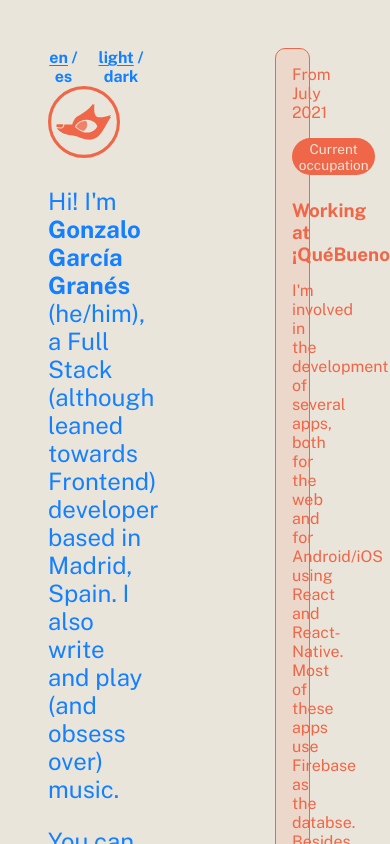
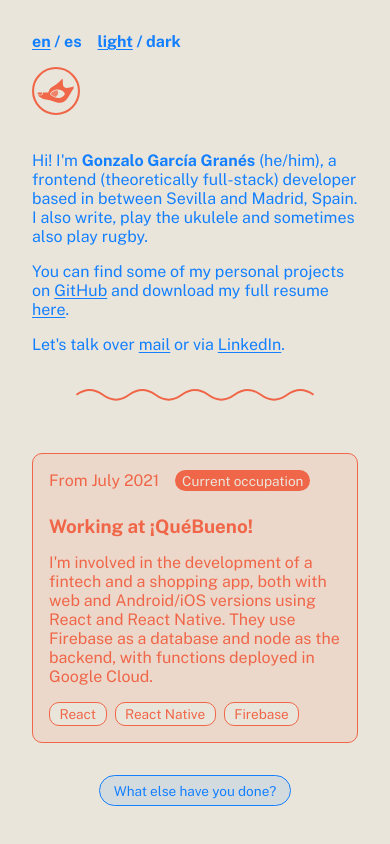
Before and after one commit to Gonza116/gonza116.github.io, a React (Create React App) app: page / in a window 390 px wide. Shown: the top 844 px of the page. Built offline with nearby package versions, Linux system fonts and the light colour scheme.

Commit message:
Responsive design and easter egg

```diff
--- a/src/AboutMe.css
+++ b/src/AboutMe.css
@@ -1,7 +1,6 @@
 .about-me-container {
-	margin-left: 0;
-	font-size: 1.5rem;
-	max-width: 450px;
+	margin: 0;
+	margin-bottom: 2em;
 }
 
 .about-me-container a {
@@ -13,5 +12,58 @@
 }
 
 .gregg-logo {
-	margin: 0;
+	margin-left: 0;
 }
+
+.talking-fox {
+	margin-top: 2em;
+	margin: 0em;
+	display: flex;
+	align-items: center;
+	gap: 0.5em;
+}
+
+.bubble {
+	position: relative;
+	background-color: var(--red-background);
+	color: var(--red);
+	border: 1px solid #f06648;
+	padding: 1em;
+	border-radius: 10px;
+	align-items: stretch;
+	font-size: 1rem;
+	transition: height 1s;
+}
+.bubble:after {
+	content: "";
+	position: absolute;
+	display: block;
+	width: 0;
+	z-index: 1;
+	border-style: solid;
+	border-color: transparent #f06648;
+	border-width: 8px 0 8px 8px;
+	top: 50%;
+	right: -8px;
+	margin-top: -8px;
+}
+
+@media only screen and (min-width: 801px) {
+	.about-me-container {
+		margin-left: 0;
+		font-size: 1.5rem;
+		max-width: 450px;
+	}
+
+	.about-me-container a {
+		text-underline-offset: 2px;
+	}
+
+	.about-me-name {
+		font-weight: 700;
+	}
+
+	.gregg-logo {
+		margin: 0;
+	}
+}
--- a/src/AboutMe.js
+++ b/src/AboutMe.js
@@ -2,14 +2,40 @@ import "./AboutMe.css";
 import { useTranslation } from "react-i18next";
 import links from "./constants/links";
 import Gregg from "./assets/Gregg.svg";
+import { useState } from "react";
 
 const AboutMe = () => {
 	const { t } = useTranslation();
+
+	const [talk, setTalk] = useState(0);
+	const quotes = [
+		"The enemy gate is down (Ender's Game)",
+		"If what I think it's happening is happening, it better not be (Fantastic Mr. Fox)",
+		"You gotta do it every day - that's the hard part. But it does get easier. (BoJack Horseman)",
+		"I believe in a universe that doesn't care and in people who do (Night In The Woods)",
+		"If I showed my fangs, would you tell me that they're cool? (Laura Les - Haunted)",
+		"Got my invitation to eternal damnation (Rina Sawayama - This Hell)",
+		"Psycho, priceless, good in a crisis (Caroline Polacheck - Billions)",
+		"And I want to know what would happen if I surrender to the sound (Phoebe Bridgers - Motion Sickness)",
+		"Nothing is forever, lucky to remember, stay up in the moment (Charli XCX - Twice)",
+		"Small things become big. Winter turns to spring. One thing always changes into another. (Brother Bear)",
+	];
+	const quote = quotes[Math.floor(Math.random() * quotes.length)];
+
 	return (
 		<section className="about-me-container">
-			<figure className="gregg-logo">
-				<img src={Gregg} alt="Gregg Logo" style={{ height: "3em" }} />
-			</figure>
+			<div className="talking-fox">
+				{talk > 0 && <p className="bubble">{quote}</p>}
+				<figure
+					className="gregg-logo"
+					onClick={() => {
+						setTalk(talk + 1);
+					}}
+				>
+					<img src={Gregg} alt="Gregg Logo" style={{ height: "3em" }} />
+				</figure>
+			</div>
+
 			<div>
 				<p>
 					{t("title-p1-1")}{" "}
--- a/src/Main.css
+++ b/src/Main.css
@@ -2,6 +2,30 @@
 	width: 100%;
 }
 
+/* Mobile */
+
+#root > * {
+	width: 100%;
+	box-sizing: border-box;
+}
+
+header {
+	justify-content: space-between;
+	height: 100%;
+	padding: 2em;
+}
+
+.timeline-section {
+	display: flex;
+	flex-direction: column;
+	justify-content: center;
+	padding: 1em 2em;
+	gap: 2em;
+}
+
+/* Desktop */
+
+@media only screen and (min-width: 801px) {
 	#root > * {
 		width: 50%;
 		box-sizing: border-box;
@@ -26,3 +50,4 @@ header {
 		padding: 3em 5em;
 		gap: 2em;
 	}
+}
--- a/src/Swirl.css
+++ b/src/Swirl.css
@@ -1,17 +1,9 @@
 .swirl-container {
-	text-align: left;
+	text-align: center;
 }
 
-.swirl-easter-egg {
-	position: absolute;
-	bottom: -1000%;
+@media only screen and (min-width: 801px) {
+	.swirl-container {
+		text-align: left;
+	}
 }
-
-.swirl-text {
-	font-size: x-small;
-	color: var(--red);
-}
-
-.swirl-quote {
-	font-style: italic;
-}
--- a/src/Swirl.js
+++ b/src/Swirl.js
@@ -1,48 +1,12 @@
 import "./Swirl.css";
-import { useState } from "react";
-import { useTranslation } from "react-i18next";
 import SwirlImage from "./assets/Swirl.svg";
 
 const Swirl = () => {
-  const { t } = useTranslation();
-  const [easterEgg, setEasterEgg] = useState(false);
-  const quotes = [
-    "The enemy gate is down (Ender's Game)",
-    "If what I think it's happening is happening, it better not be (Fantastic Mr. Fox)",
-    "You gotta do it every day - that's the hard part. But it does get easier. (BoJack Horseman)",
-    "I believe in a universe that doesn't care and in people who do (Night In The Woods)",
-  ];
-  const quote = quotes[Math.floor(Math.random() * quotes.length)];
-
-  return (
-    <section className="swirl-container">
-      <img
-        src={SwirlImage}
-        alt="Swirl"
-        style={{ width: "15em" }}
-        onClick={() => {
-          setEasterEgg(!easterEgg);
-        }}
-      />
-      <div
-        className="swirl-easter-egg"
-        onClick={() => {
-          setEasterEgg(!easterEgg);
-        }}
-      >
-        <p className="swirl-text">
-          {t("footer-thanks-1")}
-          <a href="https://alvaro.gs" target="_blank" rel="noreferrer">
-            Álvaro
-          </a>{" "}
-          {t("footer-thanks-2")}
-        </p>
-        <p className="swirl-text">
-          <span className="swirl-quote">{quote}</span>
-        </p>
-      </div>
-    </section>
-  );
+	return (
+		<section className="swirl-container">
+			<img src={SwirlImage} alt="Swirl" style={{ width: "15em" }} />
+		</section>
+	);
 };
 
 export default Swirl;
--- a/src/constants/eventList.js
+++ b/src/constants/eventList.js
@@ -51,15 +51,15 @@ export const EventListES = [
 	},
 	{
 		date: "Desde Julio, 2021",
-    title: "Trabajando en ¡QuéBueno!",
+		title: "Trabajando en NBQ Technologies",
 		extra: "Empleo actual",
 		technologies: "React, React Native, Firebase",
 		explanation: (
 			<p>
-        Mi trabajo aquí consiste en el desarrollo de diversas aplicaciones,
-        tanto web como para Android/iOS, utilizando React y React-Native. La
-        mayor parte de las aplicaciones utilizan Firebase como base de datos.
-        Además, algunas tienen backends basados en Java o Ruby on Rails.
+				Actualmente desarrollo una aplicación fintech (de microcréditos) y otra
+				de compra de ropa, con versiones tanto web como Android/iOS, utilizando
+				React y React Native. Las aplicaciones usan Firebase como base de datos
+				y node como backend, con funciones desplegadas en Google Cloud.
 			</p>
 		),
 		type: "CURRENT",
@@ -189,10 +189,10 @@ export const EventListEN = [
 		technologies: "React, React Native, Firebase",
 		explanation: (
 			<p>
-        I'm involved in the development of several apps, both for the web and
-        for Android/iOS using React and React-Native. Most of these apps use
-        Firebase as the databse. Besides, some of them have backends that use
-        Java or Ruby on Rails.
+				I'm involved in the development of a fintech and a shopping app, both
+				with web and Android/iOS versions using React and React Native. They use
+				Firebase as a database and node as the backend, with functions deployed
+				in Google Cloud.
 			</p>
 		),
 		type: "CURRENT",
--- a/src/locales/en/translation.json
+++ b/src/locales/en/translation.json
@@ -1,16 +1,9 @@
 {
-	"allEvents": "All events",
-	"workEvents": "Just work",
-	"workAndStudiesEvents": "Work and studies",
-	"studiesEvents": "Just studies",
-	"footer-thanks-1": "Made with patience, love and a hand from ",
-	"footer-thanks-2": " for the design and that stuff.",
-	"technologies": "Technologies",
 	"title-p1-1": "Hi! I'm",
 	"title-p1-prons": "(he/him),",
-	"title-p1-2": "a Full Stack (although leaned towards Frontend) developer based in Madrid, Spain.",
-	"title-p1-3": "I also write and play (and obsess over) music.",
-	"title-p2-1": "You can find some of my work over on",
+	"title-p1-2": "a frontend (theoretically full-stack) developer based in between Sevilla and Madrid, Spain.",
+	"title-p1-3": "I also write, play the ukulele and sometimes also play rugby.",
+	"title-p2-1": "You can find some of my personal projects on",
 	"title-p2-2": "and download my full resume",
 	"title-p2-3": "here",
 	"title-p3-1": "Let's talk over",
--- a/src/locales/es/translation.json
+++ b/src/locales/es/translation.json
@@ -1,16 +1,9 @@
 {
-	"allEvents": "Todos los eventos",
-	"workEvents": "Solo trabajo",
-	"workAndStudiesEvents": "Trabajo y estudio",
-	"studiesEvents": "Solo estudio",
-	"footer-thanks-1": "Hecho con paciencia, cariño, y una manita de ",
-	"footer-thanks-2": " para el diseño y esas cosas.",
-	"technologies": "Tecnologías",
 	"title-p1-1": "¡Hola! Soy",
 	"title-p1-prons": "(él),",
-	"title-p1-2": "desarrollador Full Stack (aunque poco a poco enfocado en frontend) que vive en Madrid (España).",
-	"title-p1-3": "También escribo y toco (y me obesiono con) música.",
-	"title-p2-1": "Puedes encontrar algunos de mis trabajos en",
+	"title-p1-2": "desarrollador frontend (aunque teóricamente full-stack) que vive entre Madrid y Sevilla (España).",
+	"title-p1-3": "También escribo, toco el ukelele, y a veces juego al rugby.",
+	"title-p2-1": "Puedes encontrar algunos de mis proyectos personales en",
 	"title-p2-2": "y descargar mi CV completo",
 	"title-p2-3": "aquí",
 	"title-p3-1": "Contáctame por",
```
Lines whose indentation alone changed are shown as unchanged.
